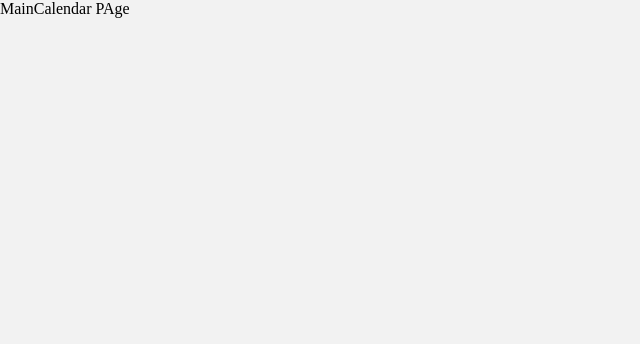
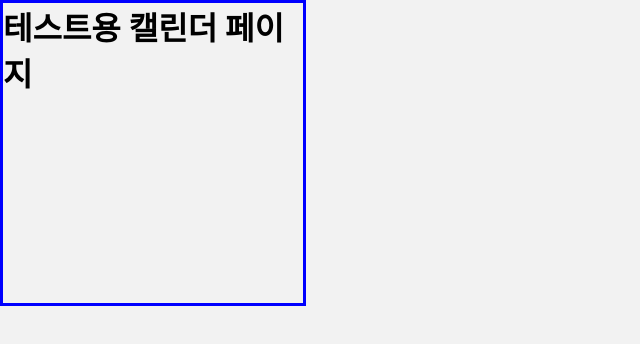
Before and after one commit to Flitto-Toyproject/toy_front_team2_front, a Vue app: page /test2 in a window 1280 px wide. Shown: the top 344 px of the page, without its empty margins (0-640 px from the left). Built offline with nearby package versions, Linux system fonts and the light colour scheme.

Commit message:
feat: 라우팅 확인용 임시 구문 추가

```diff
--- a/src/components/calendar/MainCalendar.vue
+++ b/src/components/calendar/MainCalendar.vue
@@ -1,7 +1,20 @@
-<template lang="">
-  <div>MainCalendar PAge</div>
+<template>
+  <div class="test">
+    <h1>테스트용 캘린더 페이지</h1>
+  </div>
 </template>
 <script>
 export default {}
 </script>
-<style lang=""></style>
+<style lang="scss" scoped>
+.test {
+  border: 3px solid blue;
+  width: 300px;
+  height: 300px;
+  background: inherit;
+
+  h1 {
+    background: inherit;
+  }
+}
+</style>
--- a/src/components/friend/MainFriend.vue
+++ b/src/components/friend/MainFriend.vue
@@ -1,7 +1,19 @@
-<template lang="">
-  <div>MainFriend</div>
+<template>
+  <div class="test">
+    <h1>테스트용 친구 페이지</h1>
+  </div>
 </template>
 <script>
 export default {}
 </script>
-<style lang=""></style>
+<style lang="scss" scoped>
+.test {
+  border: 3px solid yellow;
+  width: 300px;
+  height: 300px;
+  background: inherit;
+  h1 {
+    background: inherit;
+  }
+}
+</style>
```
